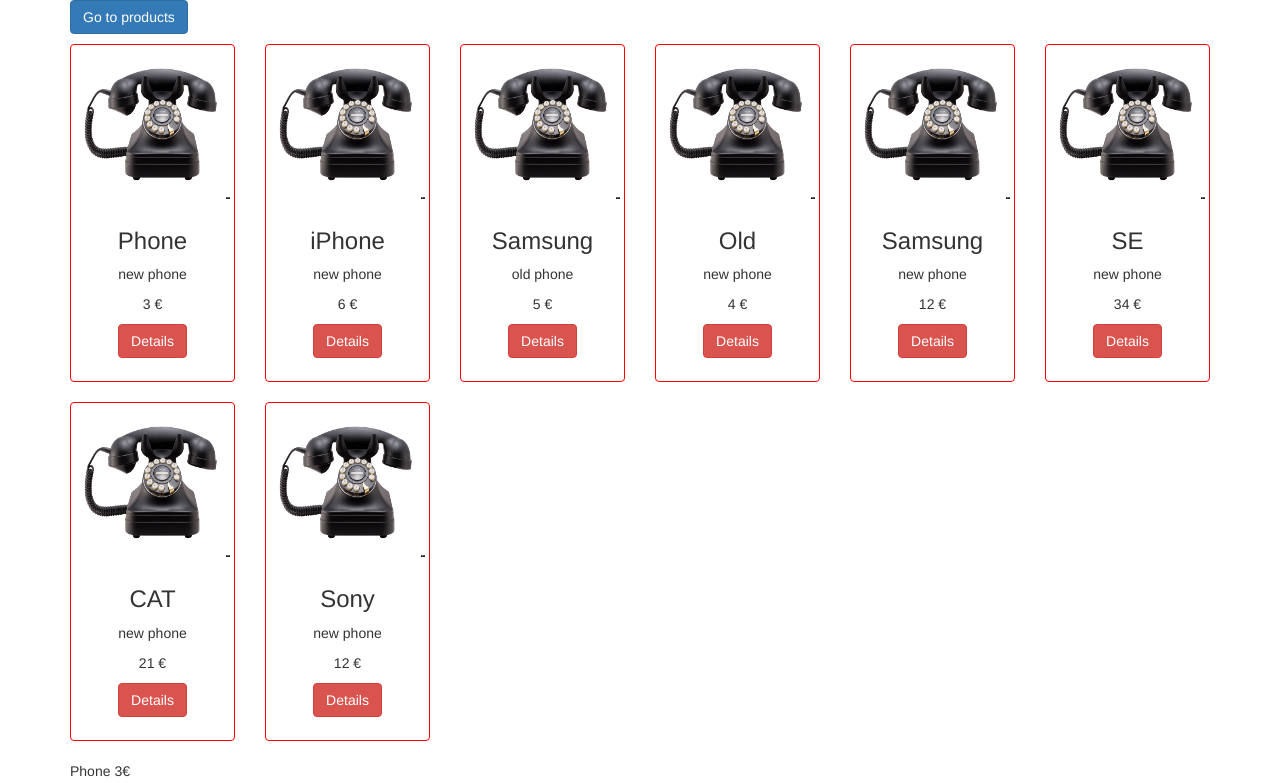
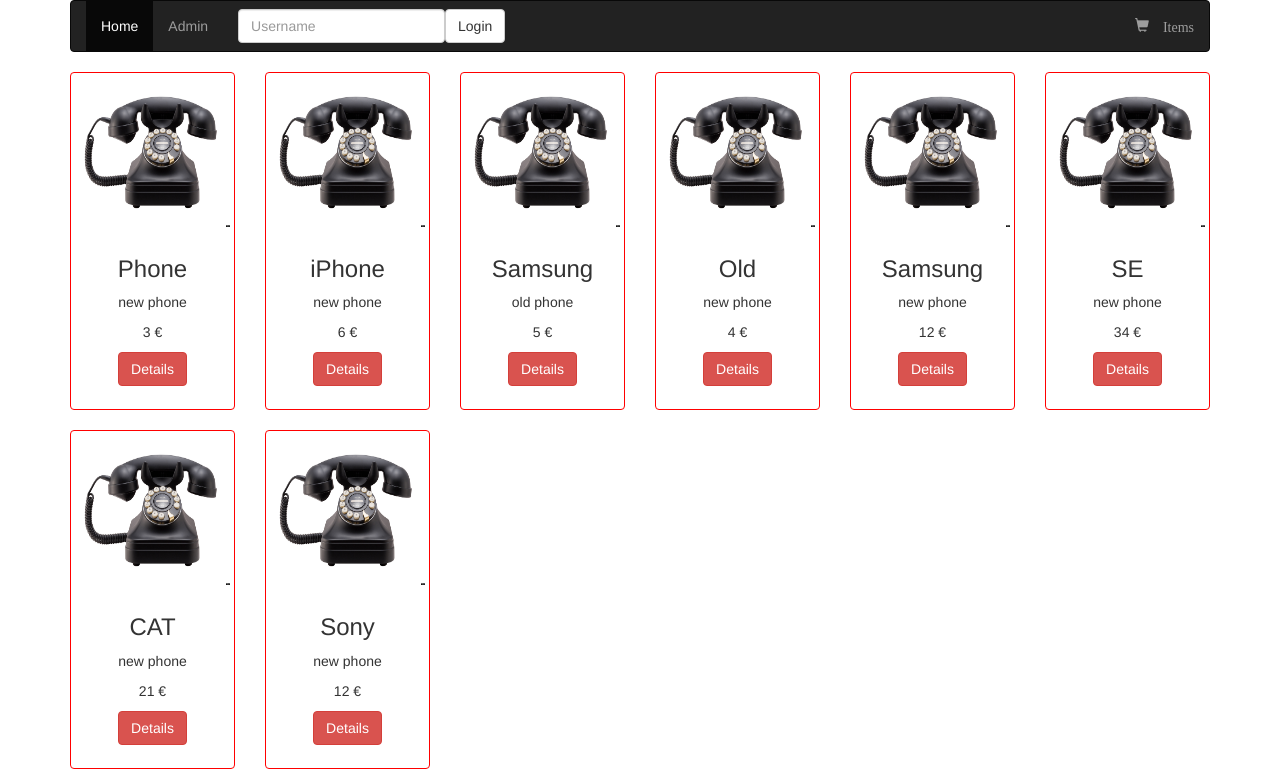
Before and after one commit to ae1663830a/JP_homework, a React (Create React App) app in the folder eshop/: page /createproduct in a window 1280 px wide. Shown: the top 783 px of the page. Built offline with nearby package versions, Linux system fonts and the light colour scheme; no server answers.

Commit message:
added simple navbar + minor changes

```diff
--- /dev/null
+++ b/eshop/src/components/Navbar.js
@@ -0,0 +1,29 @@
+import React from 'react'
+
+const navbar = (props) => {
+    return (
+        <div>
+            <nav className="navbar navbar-inverse">
+                <div className="container-fluid">
+                    <ul className="nav navbar-nav">
+                        <li className="active" onClick={props.home}><a href="#">Home</a></li>
+                        <li><a onClick={props.create}>Admin</a></li>
+                    </ul>
+                    <ul className="nav navbar-nav navbar-right">
+                        <li>
+                            <a href="#"><span className="glyphicon glyphicon-shopping-cart"> Items</span></a>
+                        </li>
+                    </ul>
+                    <form className="navbar-form navbar-left">
+                        <div className="form-group">
+                            <input type="text" className="form-control" placeholder="Username" name="search"/>
+                        </div>
+                        <button type="submit" className="btn btn-default">Login</button>
+                    </form>
+                </div>
+            </nav>
+        </div>
+    )
+};
+
+export default navbar;
--- a/eshop/src/components/NewProduct.js
+++ b/eshop/src/components/NewProduct.js
@@ -43,7 +43,8 @@
                            className="form-control"
                            placeholder="Product quantity"
                            value={props.quantity}
-                           onChange={props.changeQuantity}/>
+                           onChange={props.changeQuantity}
+                    />
                 </div>
                 <input type="submit" className="btn btn-success" value="Submit"/>
             </form>
--- a/eshop/src/containers/App.js
+++ b/eshop/src/containers/App.js
@@ -7,6 +7,7 @@
 import ProductFilterPrice from '../components/Filter/ProductFilterPrice'
 import ProductCartSum from '../components/Filter/ProductCartSum'
 import axios from 'axios'
+import Navbar from '../components/Navbar'
 
 class App extends Component {
 
@@ -67,9 +68,10 @@
     };
 
     goProducts = () => this.props.router.push('createproduct');
+    goProducts1 = () => this.props.router.push('/');
 
     componentDidMount() {
-        axios.get('https://itpro2017.herokuapp.com/api/products')
+        axios.get('/products/')
             .then(response => {
                 const products = response.data.slice(0, 20);
                 // const updatedProducts = products.map(product => {
@@ -84,7 +86,7 @@
     }
 
     deleteProduct1 = (index) => {
-        axios.delete('https://itpro2017.herokuapp.com/api/products/' + index)
+        axios.delete('/products/' + this.state.productList[index].id)
             .then(response => {
                 console.log(response)
             })
@@ -94,14 +96,10 @@
 
         return (
             <div>
-                <p>
-                    <button onClick={this.goProducts}
-                            className="btn btn-primary"
-                            role="button">
-                        Go to products
-                    </button>
-                </p>
-
+                <Navbar
+                    create={this.goProducts}
+                    home={this.goProducts1}
+                />
                 <ProductList
                     productList={this.state.productList}
                     key={this.state.productList.id}
--- a/eshop/src/containers/Product.js
+++ b/eshop/src/containers/Product.js
@@ -2,6 +2,7 @@
 import NewProduct from '../components/NewProduct'
 import PropTypes from 'prop-types'
 import axios from 'axios'
+import Navbar from '../components/Navbar'
 
 class Product extends Component {
     state = {
@@ -71,6 +72,8 @@
 
     render() {
         return (
+            <div>
+                <Navbar/>
                 <NewProduct
                     title={this.state.title}
                     changeTitle={this.titleChange}
@@ -84,6 +87,7 @@
                     changeQuantity={this.quantityChange}
                     submitData={this.addProduct}
                 />
+            </div>
         )
     }
 }
--- a/eshop/src/index.js
+++ b/eshop/src/index.js
@@ -6,6 +6,10 @@
 import '../node_modules/bootstrap/dist/css/bootstrap.css'
 import Product from './containers/Product'
 import {Router, Route, IndexRoute, hashHistory} from 'react-router'
+import axios from 'axios'
+
+
+axios.defaults.baseURL = 'https://itpro2017.herokuapp.com/api';
 
 const InitialApp = (props) => {
     return <div>
```
Also changed, not shown: 1 other file (tests, documents, lock files or other folders). Lines whose indentation alone changed are shown as unchanged.
